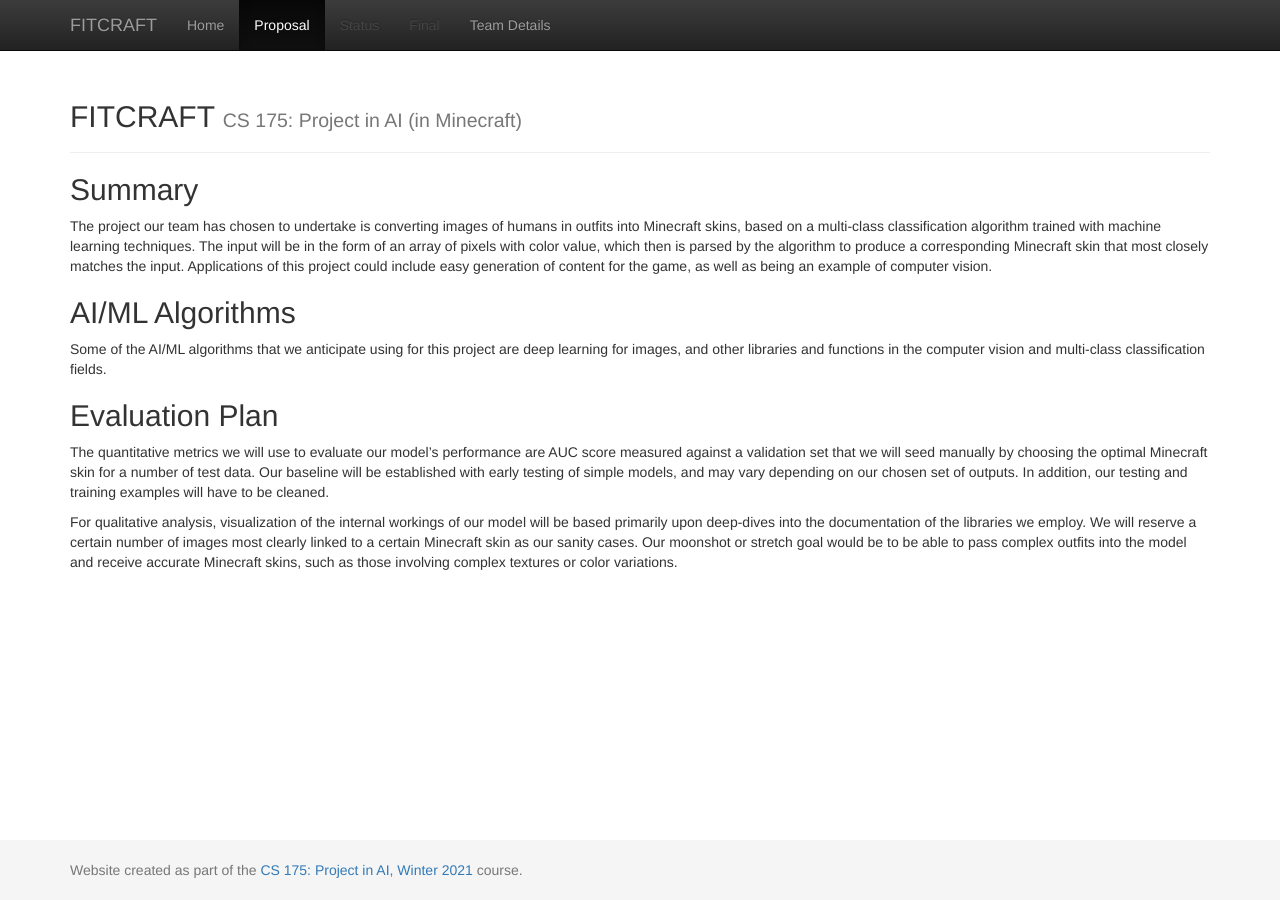
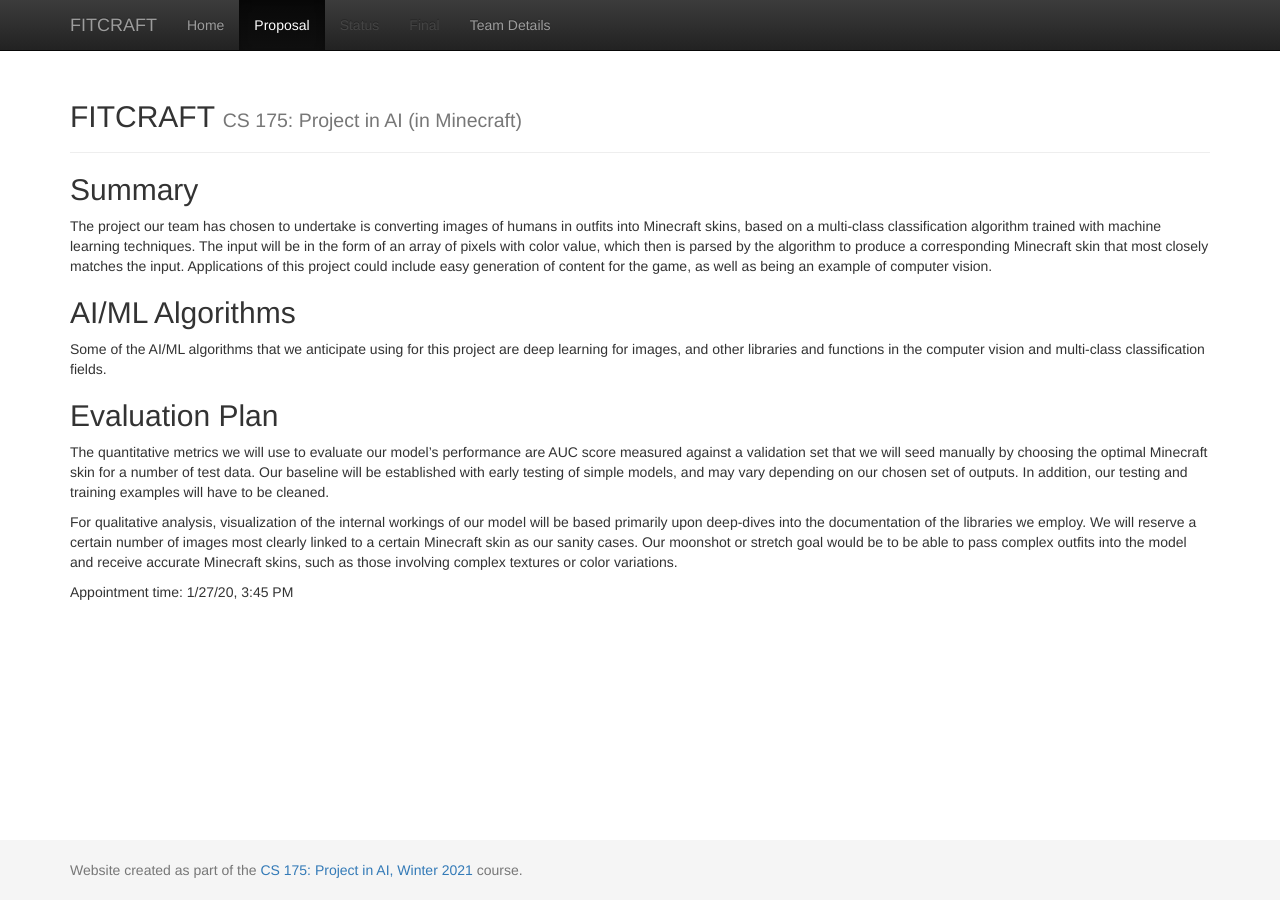
Before and after one commit to j-lee-88/FITCRAFT, a Jekyll site: the page built from docs/proposal.md, in a window 1280 px wide. Built offline with Jekyll 4.4.1, drawn with Linux system fonts in a browser that asks for light colours.

Commit message:
Added appointment details

```diff
--- a/docs/proposal.md
+++ b/docs/proposal.md
@@ -14,3 +14,6 @@ Some of the AI/ML algorithms that we anticipate using for this project are deep
 The quantitative metrics we will use to evaluate our model's performance are AUC score measured against a validation set that we will seed manually by choosing the optimal Minecraft skin for a number of test data.  Our baseline will be established with early testing of simple models, and may vary depending on our chosen set of outputs.  In addition, our testing and training examples will have to be cleaned.
 
 For qualitative analysis, visualization of the internal workings of our model will be based primarily upon deep-dives into the documentation of the libraries we employ.  We will reserve a certain number of images most clearly linked to a certain Minecraft skin as our sanity cases.  Our moonshot or stretch goal would be to be able to pass complex outfits into the model and receive accurate Minecraft skins, such as those involving complex textures or color variations.
+
+
+Appointment time: 1/27/20, 3:45 PM
```
